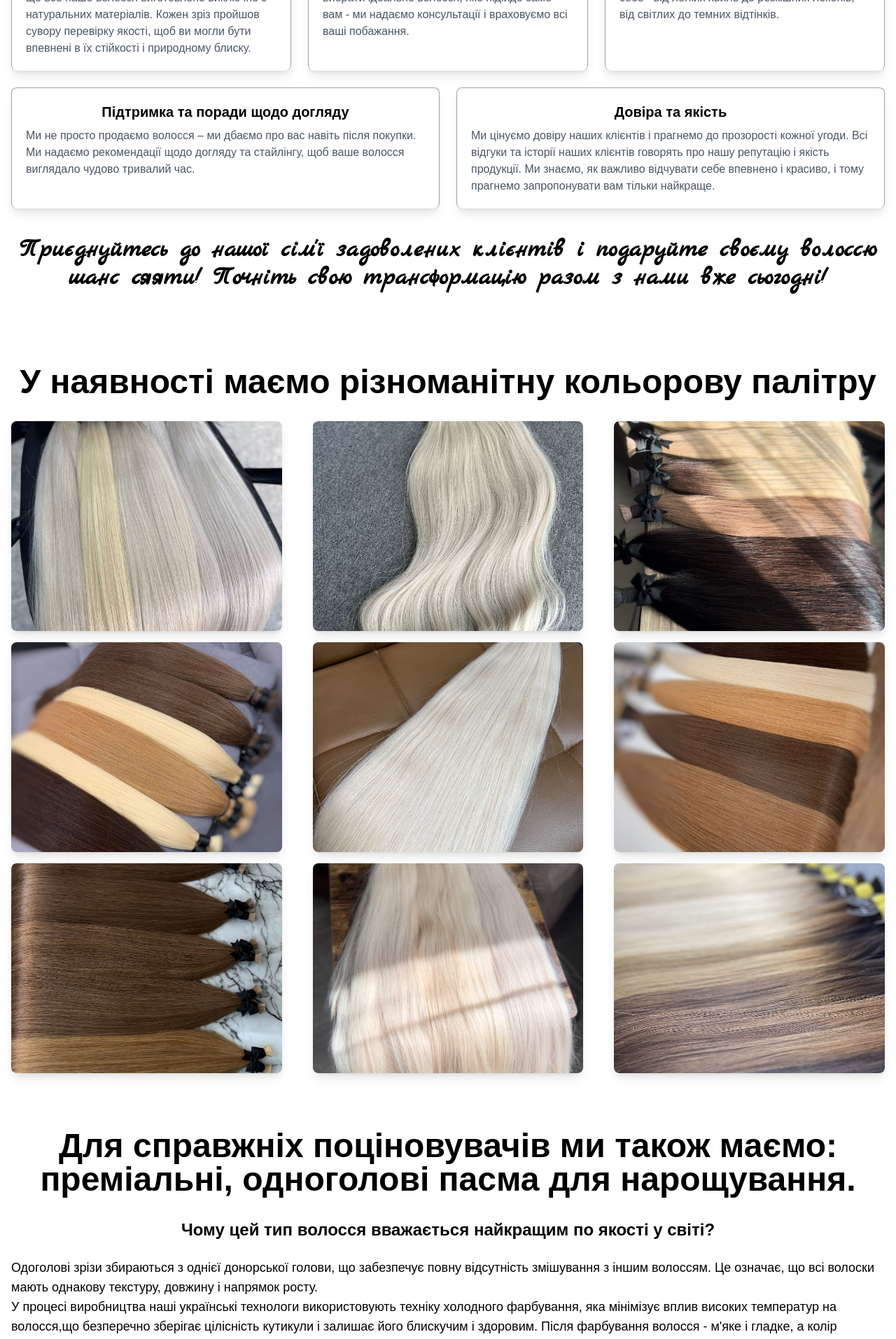
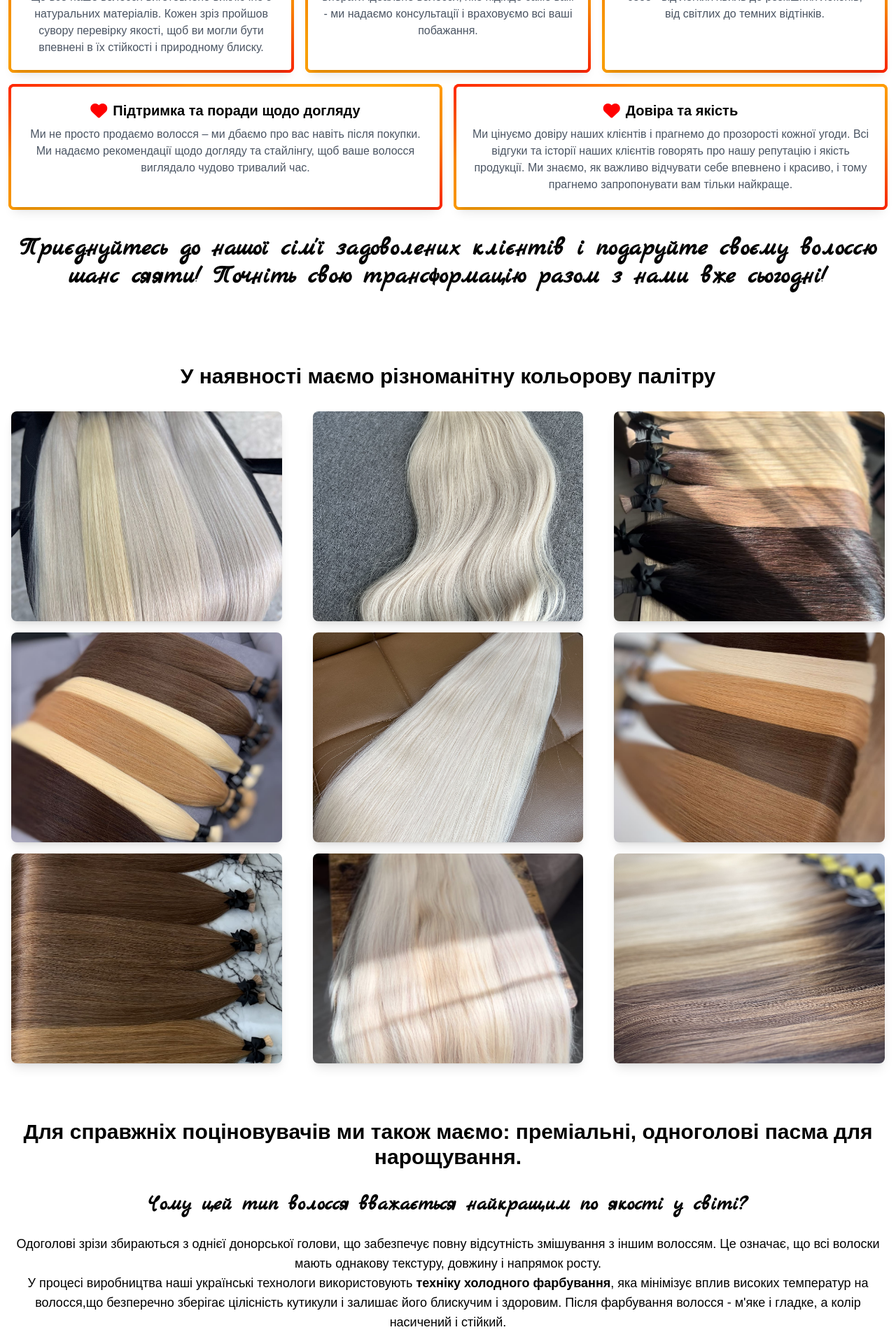
Before and after one commit to ArtemZhuravkov/estet, a Next.js app: page / in a window 1280 px wide. Shown: the part 880-2794 px from the top of the page at 70% size. Built offline with nearby package versions, Linux system fonts and the light colour scheme.

Commit message:
add modals on images, add styles

```diff
--- /dev/null
+++ b/app/components/image-modal/image-modal.tsx
@@ -0,0 +1,33 @@
+import React from 'react'
+
+interface IModalProps {
+    img: string;
+    alt: string;
+    onClose: () => void;
+}
+
+export const ImageModal: React.FC<IModalProps> = ({ img, alt, onClose }) => {
+
+    const handleBackgroundClick = (e: React.MouseEvent<HTMLDivElement>) => {
+        e.stopPropagation();
+        onClose();
+    };
+
+    const handleImageClick = (e: React.MouseEvent<HTMLImageElement>) => {
+        e.stopPropagation();
+    };
+
+    return (
+        <div className="fixed inset-0 bg-black bg-opacity-80 flex items-center justify-center z-50" onClick={handleBackgroundClick}>
+            <div className="relative h-[90%] z-60 flex items-center">
+                <img src={img} alt={alt} className="max-w-full max-h-full" onClick={handleImageClick}/>
+                <button
+                    onClick={onClose}
+                    className="absolute -top-7 left-[50%] md:-top-5 md:-right-5 md:left-auto text-white text-2xl hover:cursor-pointer"
+                >
+                    &times;
+                </button>
+            </div>
+        </div>
+    );
+};
--- a/app/components/main-section/card/card.tsx
+++ b/app/components/main-section/card/card.tsx
@@ -1,5 +1,5 @@
 import React from 'react';
-
+import "./style.css";
 interface CardProps {
     title: string;
     description: string;
@@ -7,9 +7,14 @@ interface CardProps {
 
 const Card: React.FC<CardProps> = ({ title, description }) => {
     return (
-        <div className="bg-white rounded-lg shadow-lg p-5 border-t border-l border-r border-gray-400 h-[100%]">
-            <h3 className="text-xl font-semibold">{title}</h3>
-            <p className="mt-2 text-gray-600 text-start text-base">{description}</p>
+        <div className="rounded-lg shadow-lg h-full card">
+            <div className='bg-white p-5 h-full rounded'>
+                <div className='flex items-center justify-center'>
+                    <i className="fa fa-thin fa-heart text-2xl" style={{color: "red"}}></i>
+                    <h3 className="text-xl font-semibold ml-2">{title}</h3>
+                </div>
+                <p className="mt-2 text-gray-600 text-base text-center">{description}</p>
+            </div>
         </div>
     );
 };
--- /dev/null
+++ b/app/components/main-section/card/style.css
@@ -0,0 +1,45 @@
+@property --gradient-angle {
+    syntax: "<angle>";
+    initial-value: 0deg;
+    inherits: false;
+}
+
+:root {
+    --card-bg-1: #FF0000;
+    --card-bg-2: #FF2400;
+    --card-bg-3: #FF8C00;
+    --card-bg-4: #FFA500;
+    --card-bg-5: #FFB347;
+}
+
+.card {
+    position: relative;
+}
+
+.card::before,
+.card::after {
+    content: "";
+    position: absolute;
+    inset: -4px;
+    z-index: -1;
+    background: linear-gradient(
+        var(--gradient-angle),
+        var(--card-bg-2),
+        var(--card-bg-3),
+        var(--card-bg-4),
+        var(--card-bg-3),
+        var(--card-bg-2)
+    );
+    border-radius: inherit;
+    animation: rotation 15s linear infinite;
+}
+
+@keyframes rotation {
+    0% {
+        --gradient-angle: 0deg;
+    }
+
+    100% {
+        --gradient-angle: 360deg;
+    }
+}
--- /dev/null
+++ b/app/components/main-section/image-card/image-card.tsx
@@ -0,0 +1,25 @@
+import React from 'react'
+import { IMaterialCard } from '../interface';
+
+
+interface IImageCardProps {
+    card: IMaterialCard;
+    onImageClick: (img: string, alt: string) => void;
+}
+export const ImageCard: React.FC<IImageCardProps> = ({ card, onImageClick }) => {
+    return (
+      <div
+        className="group relative w-full sm:w-[31%] h-[300px] overflow-hidden rounded-lg shadow-lg cursor-pointer"
+        key={card.id}
+        onClick={() => onImageClick(card.img, card.alt)}
+      >
+        <img
+          src={card.img}
+          alt={card.alt}
+          title={card.title}
+          className="w-full h-full object-cover transition-transform duration-500 ease-in-out transform group-hover:scale-110"
+        />
+        <div className="absolute inset-0 bg-black bg-opacity-10 opacity-0 group-hover:opacity-100 transition-opacity duration-500 ease-in-out"></div>
+      </div>
+    );
+  };
--- a/app/components/main-section/materials/materials.tsx
+++ b/app/components/main-section/materials/materials.tsx
@@ -1,23 +1,33 @@
-import React from 'react'
+"use client"
+import React, { useState } from 'react'
 import { materialCards } from './helpers'
 import { IMaterialCard } from '../interface'
+import { ImageCard } from '../image-card/image-card'
+import { ImageModal } from '../../image-modal/image-modal'
 
 export default function Materials() {
+    const [selectedImage, setSelectedImage] = useState<string | null>(null);
+    const [selectedAlt, setSelectedAlt] = useState<string | null>(null);
+
+    const openModal = (img: string, alt: string) => {
+        setSelectedImage(img);
+        setSelectedAlt(alt);
+    };
+
+    const closeModal = () => {
+        setSelectedImage(null);
+        setSelectedAlt(null);
+    };
     return (
         <section className='mb-10 md:mb-20 max-w-[1440px] m-auto px-4'>
-            <h2 className='font-bold text-5xl text-center'>У наявності маємо різноманітну кольорову палітру</h2>
+            <h2 className='font-bold text-3xl text-center'>У наявності маємо різноманітну кольорову палітру</h2>
             <div className="flex flex-col sm:flex-row sm:flex-wrap justify-between gap-4 pt-8">
                 {materialCards.map((card: IMaterialCard) => (
-                    <div className="group relative w-full sm:w-[31%] h-[300px] overflow-hidden rounded-lg shadow-lg" key={card.id}>
-                        <img
-                            src={card.img}
-                            alt={card.alt}
-                            title={card.title}
-                            className="w-full h-full object-cover transition-transform duration-500 ease-in-out transform group-hover:scale-110"
-                        />
-                        <div className="absolute inset-0 bg-black bg-opacity-10 opacity-0 group-hover:opacity-100 transition-opacity duration-500 ease-in-out"></div>
-                    </div>
+                    <ImageCard key={card.id} card={card} onImageClick={openModal} />
                 ))}
+                {selectedImage && (
+                    <ImageModal img={selectedImage} alt={selectedAlt || ''} onClose={closeModal} />
+                )}
             </div>
         </section>
     )
--- a/app/components/main-section/our-works/our-works.tsx
+++ b/app/components/main-section/our-works/our-works.tsx
@@ -1,14 +1,29 @@
-import React from 'react'
+"use client"
+import React, { useState } from 'react'
 import { ourWorks } from './helpers'
 import { IMaterialCard } from '../interface'
+import { ImageModal } from '../../image-modal/image-modal';
 
 export default function OurWorks() {
+    const [selectedImage, setSelectedImage] = useState<string | null>(null);
+    const [selectedAlt, setSelectedAlt] = useState<string | null>(null);
+
+    const openModal = (img: string, alt: string) => {
+        setSelectedImage(img);
+        setSelectedAlt(alt);
+    };
+
+    const closeModal = () => {
+        setSelectedImage(null);
+        setSelectedAlt(null);
+    };
+
     return (
         <section className='mb-10 md:mb-20 max-w-[1440px] m-auto px-4'>
-            <h2 className='font-bold text-5xl text-center'>Неперевершені роботи майстрів з нашим волоссям</h2>
+            <h2 className='font-bold text-3xl text-center'>Неперевершені роботи майстрів з нашим волоссям</h2>
             <div className="flex flex-col sm:flex-row sm:flex-wrap gap-4 pt-8">
                 {ourWorks.map((card: IMaterialCard) => (
-                    <div className="group relative w-full md:w-[49%] h-[450px] overflow-hidden shadow-lg" key={card.id}>
+                    <div className="group relative w-full md:w-[49%] h-[450px] overflow-hidden shadow-lg cursor-pointer" key={card.id}  onClick={(e) => openModal(card.img, card.alt)}>
                         <img
                             src={card.img}
                             alt={card.alt}
@@ -18,6 +33,9 @@ export default function OurWorks() {
                     </div>
                 ))}
             </div>
+            {selectedImage && (
+                <ImageModal img={selectedImage} alt={selectedAlt || ''} onClose={closeModal} />
+            )}
         </section>
     )
 }
--- a/app/components/main-section/premium-materials/premium-materials.tsx
+++ b/app/components/main-section/premium-materials/premium-materials.tsx
@@ -1,33 +1,45 @@
-import React from 'react'
+"use client"
+import React, { useState } from 'react'
 import { premiumMaterialCards } from './helpers';
 import { IMaterialCard } from '../interface';
+import { marckScr } from '@/app/fonts/fonts';
+import { ImageCard } from '../image-card/image-card';
+import { ImageModal } from '../../image-modal/image-modal';
 
 export default function PremiumMaterials() {
+    const [selectedImage, setSelectedImage] = useState<string | null>(null);
+    const [selectedAlt, setSelectedAlt] = useState<string | null>(null);
+
+    const openModal = (img: string, alt: string) => {
+        setSelectedImage(img);
+        setSelectedAlt(alt);
+    };
+
+    const closeModal = () => {
+        setSelectedImage(null);
+        setSelectedAlt(null);
+    };
+
     return (
         <section className='mb-10 md:mb-20 max-w-[1440px] m-auto px-4'>
-            <h1 className='font-bold text-5xl text-center mb-8'>Для справжніх поціновувачів ми також маємо: преміальні, одноголові пасма для нарощування.</h1>
-            <h3 className='font-bold text-2xl text-center mb-6'>Чому цей тип волосся вважається найкращим по якості у світі? </h3>
-            <p className='text-lg font-medium'>
+            <h1 className='font-bold text-3xl text-center mb-8'>Для справжніх поціновувачів ми також маємо: преміальні, одноголові пасма для нарощування.</h1>
+            <h3 className={`font-bold text-3xl text-center mb-6 ${marckScr.className}`}>Чому цей тип волосся вважається найкращим по якості у світі? </h3>
+            <p className='text-lg font-medium text-center'>
                 Одоголові зрізи збираються з однієї донорської голови, що забезпечує повну відсутність змішування з іншим волоссям.
                 Це означає, що всі волоски мають однакову текстуру, довжину і напрямок росту. <br />
-                У процесі виробництва наші українські технологи використовують техніку холодного фарбування, яка мінімізує вплив високих температур на волосся,що безперечно зберігає цілісність кутикули
+                У процесі виробництва наші українські технологи використовують <strong>техніку холодного фарбування</strong>, яка мінімізує вплив високих температур на волосся,що безперечно зберігає цілісність кутикули
                 і залишає його блискучим і здоровим.
                 Після фарбування волосся - м'яке і гладке, а колір насичений і стійкий.
             </p>
 
             <div className="flex flex-col sm:flex-row sm:flex-wrap justify-between gap-4 pt-8">
                 {premiumMaterialCards.map((card: IMaterialCard) => (
-                    <div className="group relative w-full sm:w-[31%] h-[300px] overflow-hidden rounded-lg shadow-lg" key={card.id}>
-                        <img
-                            src={card.img}
-                            alt={card.alt}
-                            title={card.title}
-                            className="w-full h-full object-cover transition-transform duration-500 ease-in-out transform group-hover:scale-110"
-                        />
-                        <div className="absolute inset-0 bg-black bg-opacity-10 opacity-0 group-hover:opacity-100 transition-opacity duration-500 ease-in-out"></div>
-                    </div>
+                    <ImageCard key={card.id} card={card} onImageClick={openModal} />
                 ))}
             </div>
+            {selectedImage && (
+                <ImageModal img={selectedImage} alt={selectedAlt || ''} onClose={closeModal} />
+            )}
         </section>
     )
 }
```
